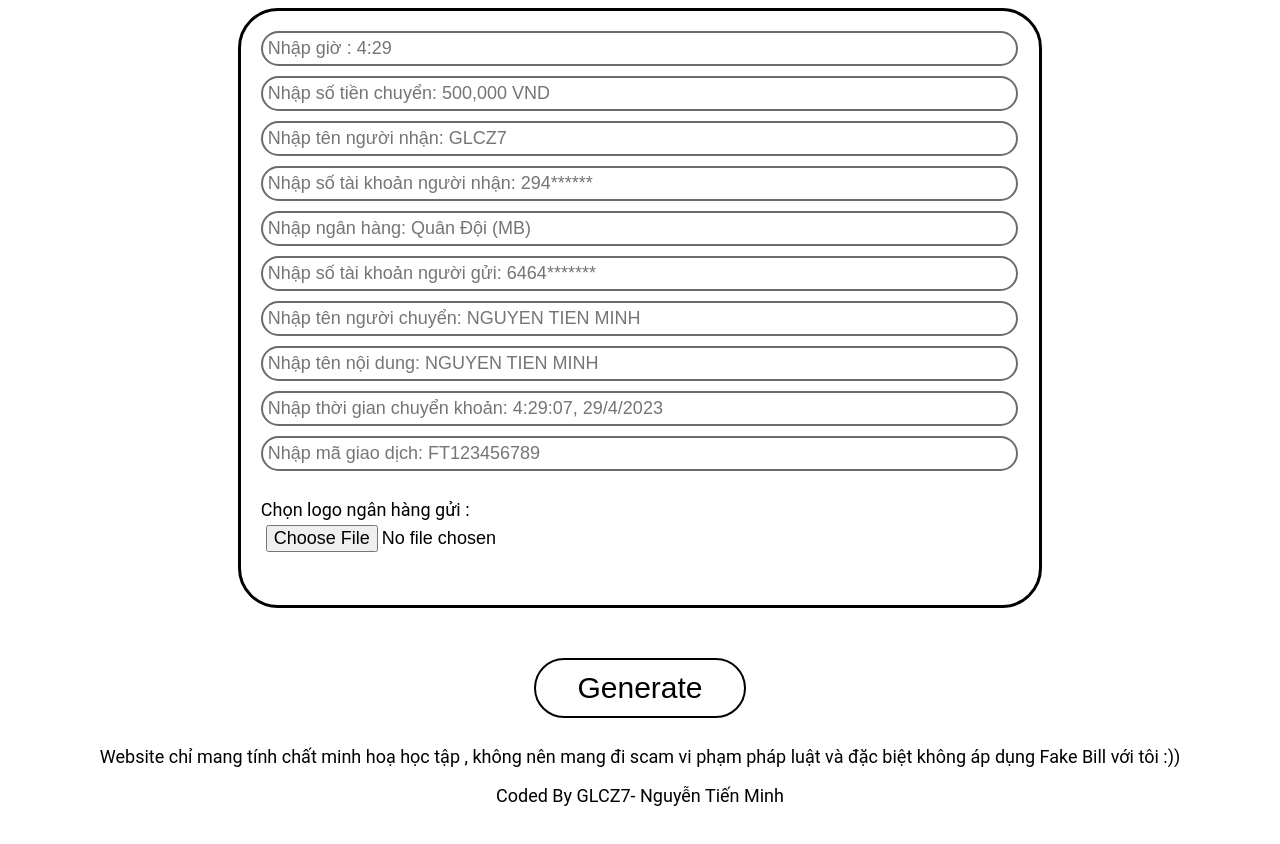
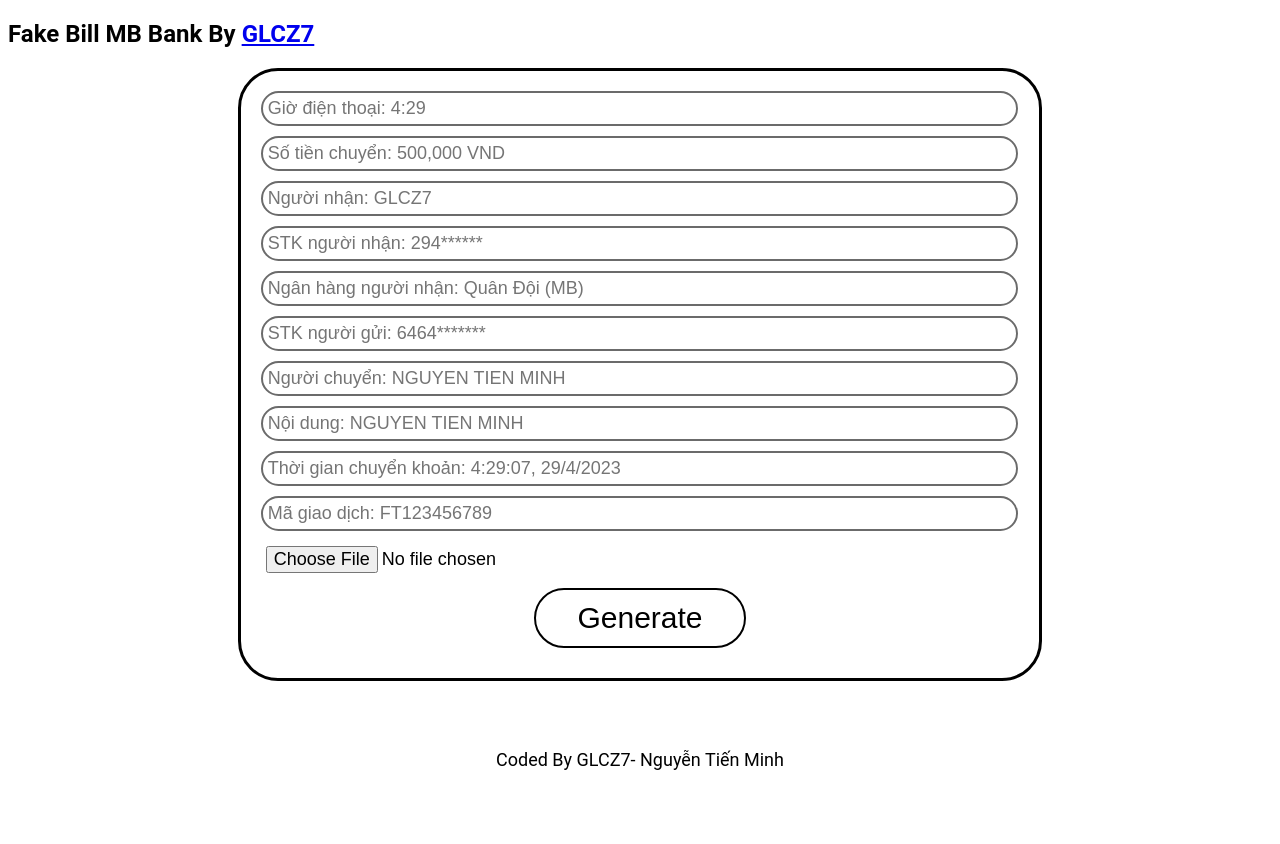
Before and after one commit to GLCZ7/FakeBillMB, a plain HTML site: page index.html in a window 1280 px wide. Shown: the top 844 px of the page. Drawn offline with Linux system fonts and the light colour scheme.

Commit message:
index.html

```diff
--- a/index.html
+++ b/index.html
@@ -1,7 +1,6 @@
 <!DOCTYPE html>
 <html lang="en">
-    <!-- Created By GLCZ7 - NGUYEN TIEN MINH
-    Vui lòng không sao chép , có sao chép thì cre vào -->
+
 <head>
     <meta charset="UTF-8">
     <meta name="viewport" content="width=device-width, initial-scale=1.0">
@@ -12,36 +11,35 @@
 </head>
 
 <body>
+    <div class="container">
+        <h2>Fake Bill MB Bank By <a href="https://glcz7.github.io/" target="_blank">GLCZ7</a></h2>
+    </div>
 
     <div class="TextInputBill">
         <div class="colorfullTextInput">
-            <input type="text" id="oclockInput" placeholder="Nhập giờ : 4:29" required>
-            <input type="text" id="moneyInput" placeholder="Nhập số tiền chuyển: 500,000 VND" required>
-            <input type="text" id="nguoinhanInput" placeholder="Nhập tên người nhận: GLCZ7" required pattern="">
+            <input type="text" id="oclockInput" placeholder="Giờ điện thoại: 4:29" required>
+            <input type="text" id="moneyInput" placeholder="Số tiền chuyển: 500,000 VND" required>
+            <input type="text" id="nguoinhanInput" placeholder="Người nhận: GLCZ7" required pattern="">
             <p id="error-message" style="color: red; display: none;">Không được tạo Fake Bill với NGUYEN TIEN MINH.</p>
-            <input type="text" id="stknguoinhanInput" placeholder="Nhập số tài khoản người nhận: 294******" required>
+            <input type="text" id="stknguoinhanInput" placeholder="STK người nhận: 294******" required>
             <p id="error-message2" style="color: red; display: none;">Không được tạo Fake Bill với NGUYEN TIEN MINH.</p>
-            <input type="text" id="nganhangInput" placeholder="Nhập ngân hàng: Quân Đội (MB)" required>
-            <input type="text" id="taikhoannguonInput" placeholder="Nhập số tài khoản người gửi: 6464*******" required>
-            <input type="text" id="tentaikhoannguonInput" placeholder="Nhập tên người chuyển: NGUYEN TIEN MINH"
-                required>
-            <input type="text" id="noidungckInput" placeholder="Nhập tên nội dung: NGUYEN TIEN MINH" required>
-            <input type="text" id="thoigianInput" placeholder="Nhập thời gian chuyển khoản: 4:29:07, 29/4/2023"
-                required>
-            <input type="text" id="magiaodichInput" placeholder="Nhập mã giao dịch: FT123456789" required>
-            <p style="font-size:18px;">Chọn logo ngân hàng gửi :<input type="file" id="anhnganhangInput"
-                    style="border: none;"></p>
+            <input type="text" id="nganhangInput" placeholder="Ngân hàng người nhận: Quân Đội (MB)" required>
+            <input type="text" id="taikhoannguonInput" placeholder="STK người gửi: 6464*******" required>
+            <input type="text" id="tentaikhoannguonInput" placeholder="Người chuyển: NGUYEN TIEN MINH" required>
+            <input type="text" id="noidungckInput" placeholder="Nội dung: NGUYEN TIEN MINH" required>
+            <input type="text" id="thoigianInput" placeholder="Thời gian chuyển khoản: 4:29:07, 29/4/2023" required>
+            <input type="text" id="magiaodichInput" placeholder="Mã giao dịch: FT123456789" required>
+            <input type="file" id="anhnganhangInput" style="border: none;">
+            <div class="generate">
+                <div class="full-generate">
+                    <button onclick="captureAndDownload()">Generate</button>
+                </div>
+            </div>
         </div>
     </div>
-    <div class="generate">
-        <div class="full-generate">
-            <button onclick="captureAndDownload()">Generate</button>
-        </div>
-    </div>
+
     <div class="footer">
-        <p>Website chỉ mang tính chất minh hoạ học tập , không nên mang đi scam vi phạm pháp luật và đặc biệt không áp
-            dụng Fake Bill với tôi :))</p>
-        <p id="end">Coded By <a href="https://glcz7.github.io/" target="_blank">GLCZ7</a>- Nguyễn Tiến Minh</p>
+        <p>Coded By <a href="https://glcz7.github.io/" target="_blank">GLCZ7</a>- Nguyễn Tiến Minh</p>
     </div>
     <div class="bill" id="download-bill">
         <div class="border-bill">
@@ -67,4 +65,7 @@
 
 </body>
 <script src="./assets/script.js"></script>
+
 </html>
+<!-- /* Created By GLCZ7 - NGUYEN TIEN MINH
+Vui lòng không sao chép , có sao chép thì cre vào */ -->
```
